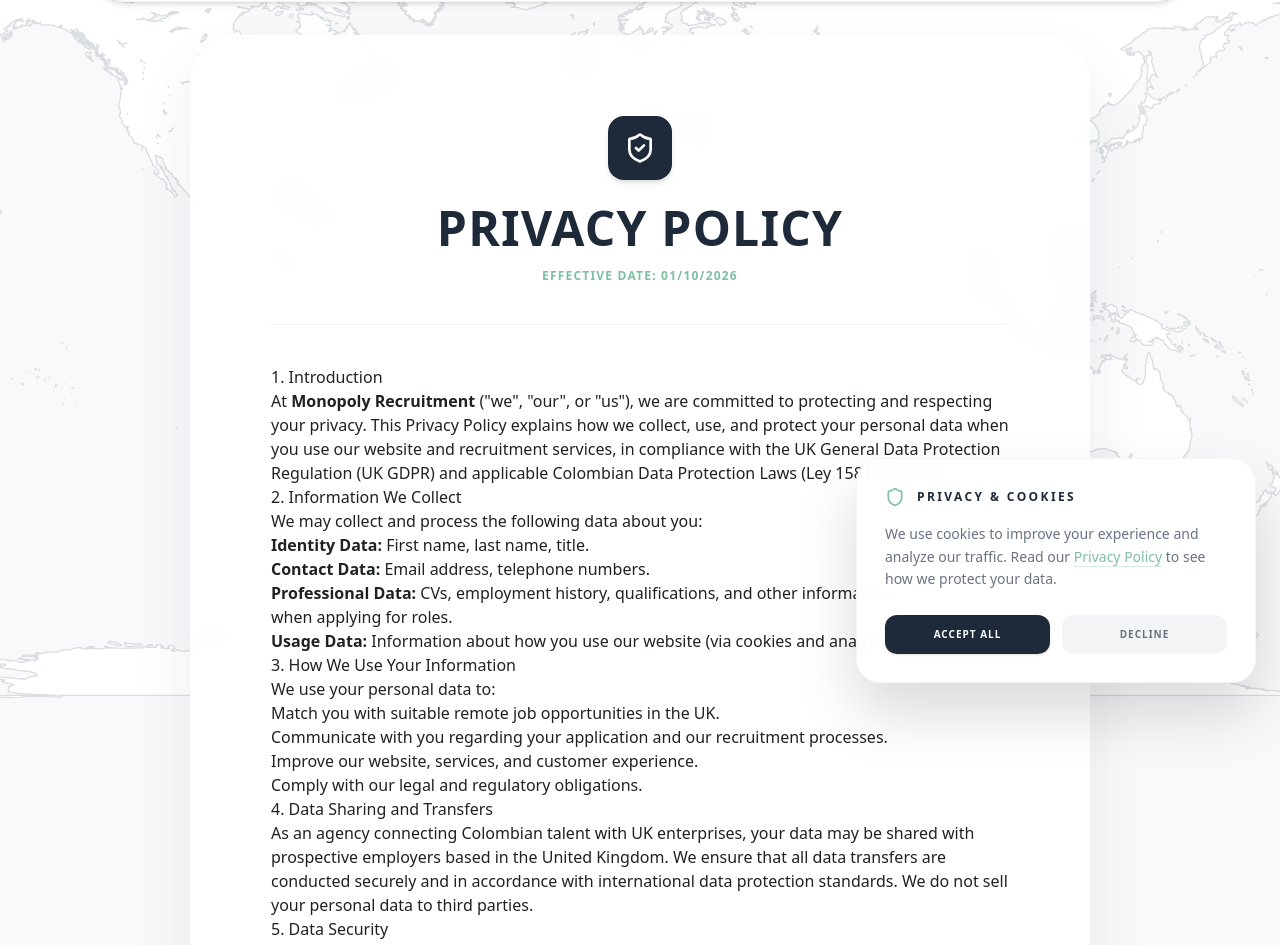
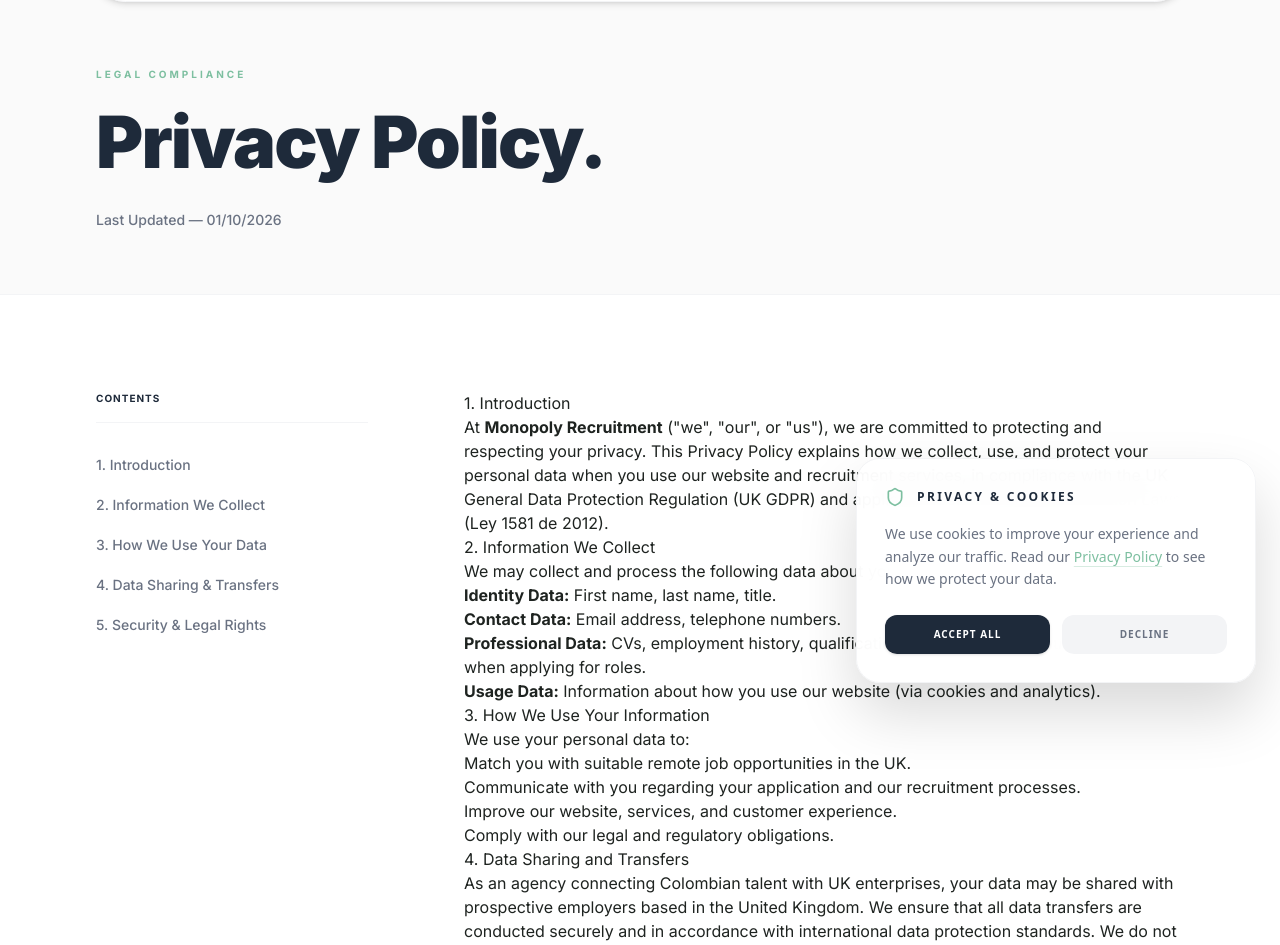
Before and after one commit to dpc2802/Monopoly, a Next.js app: page /privacy-policy in a window 1280 px wide. Shown: the part 93-1038 px from the top of the page. Built offline with nearby package versions, Linux system fonts and the light colour scheme.

Commit message:
style: ultra high-end corporate redesign for legal pages

```diff
--- a/src/app/privacy-policy/page.tsx
+++ b/src/app/privacy-policy/page.tsx
@@ -1,7 +1,5 @@
 import Navbar from "@/components/Navbar";
 import Footer from "@/components/Footer";
-import WorldMapBackground from "@/components/WorldMapBackground";
-import { ShieldCheck } from "lucide-react";
 
 export const metadata = {
   title: "Privacy Policy | Monopoly Recruitment",
@@ -10,35 +8,53 @@
 
 export default function PrivacyPolicy() {
   return (
-    <main className="relative bg-[#F8F9FA] min-h-screen flex flex-col">
+    <main className="bg-white min-h-screen flex flex-col font-sans">
       <Navbar />
 
-      {/* Background Map */}
-      <div className="fixed inset-0 z-0">
-        <WorldMapBackground />
+      {/* Strict, elegant header */}
+      <div className="pt-40 pb-16 px-6 md:px-12 lg:px-24 border-b border-gray-100 bg-[#FAFAFA]">
+        <div className="max-w-[1200px] mx-auto">
+          <p className="text-[10px] font-bold tracking-[0.3em] text-brand-teal uppercase mb-6">Legal Compliance</p>
+          <h1 className="text-4xl md:text-6xl lg:text-7xl font-black text-navy tracking-tight mb-8">Privacy Policy.</h1>
+          <p className="text-sm text-gray-500 font-medium">Last Updated — {new Date().toLocaleDateString('en-GB')}</p>
+        </div>
       </div>
 
-      <div className="flex-1 relative z-10 pt-32 pb-24 px-6 flex justify-center">
-        <div className="w-full max-w-[900px] bg-white/90 backdrop-blur-md rounded-[3rem] shadow-[0_30px_60px_rgba(11,37,69,0.08)] border border-white p-8 md:p-16 lg:p-20">
+      {/* Document Body */}
+      <div className="flex-1 px-6 md:px-12 lg:px-24 py-16 md:py-24">
+        <div className="max-w-[1200px] mx-auto flex flex-col md:flex-row gap-16 lg:gap-24">
 
-          <div className="flex flex-col items-center text-center border-b border-gray-100 pb-10 mb-10">
-            <div className="w-16 h-16 bg-navy text-white rounded-2xl flex items-center justify-center mb-6 shadow-md">
-              <ShieldCheck size={32} />
+          {/* Left Column: Index */}
+          <div className="w-full md:w-1/4 shrink-0 hidden md:block">
+            <div className="sticky top-32">
+              <h3 className="text-[10px] font-bold text-navy uppercase tracking-widest mb-8 border-b border-gray-100 pb-4">Contents</h3>
+              <ul className="space-y-5 text-sm text-gray-500 font-medium">
+                <li><a href="#introduction" className="hover:text-brand-teal transition-colors">1. Introduction</a></li>
+                <li><a href="#information" className="hover:text-brand-teal transition-colors">2. Information We Collect</a></li>
+                <li><a href="#usage" className="hover:text-brand-teal transition-colors">3. How We Use Your Data</a></li>
+                <li><a href="#sharing" className="hover:text-brand-teal transition-colors">4. Data Sharing & Transfers</a></li>
+                <li><a href="#security" className="hover:text-brand-teal transition-colors">5. Security & Legal Rights</a></li>
+              </ul>
             </div>
-            <h1 className="text-3xl md:text-5xl font-black text-navy uppercase tracking-wide mb-4">Privacy Policy</h1>
-            <p className="text-brand-teal font-bold tracking-widest uppercase text-xs">Effective Date: {new Date().toLocaleDateString('en-GB')}</p>
           </div>
 
-          <div className="prose prose-gray max-w-none prose-headings:font-black prose-headings:text-navy prose-h2:text-xl prose-h2:uppercase prose-h2:tracking-wider prose-h2:mt-10 prose-h2:mb-4 prose-p:text-gray-600 prose-p:leading-relaxed prose-li:text-gray-600 prose-a:text-brand-teal prose-a:no-underline hover:prose-a:underline">
+          {/* Right Column: Content */}
+          <div className="w-full md:w-3/4 max-w-[800px]">
+            <div className="prose prose-lg prose-gray max-w-none
+              prose-headings:font-bold prose-headings:text-navy prose-headings:tracking-tight
+              prose-h2:text-2xl prose-h2:mt-16 prose-h2:mb-6 prose-h2:pb-4 prose-h2:border-b prose-h2:border-gray-100
+              prose-p:text-gray-600 prose-p:leading-relaxed prose-p:mb-6 prose-p:text-[15px]
+              prose-li:text-gray-600 prose-li:text-[15px] prose-ul:mb-8
+              prose-a:text-brand-teal prose-a:font-semibold prose-a:no-underline hover:prose-a:underline">
 
-            <h2 className="!mt-0">1. Introduction</h2>
+              <h2 id="introduction" className="!mt-0">1. Introduction</h2>
               <p>
                 At <strong>Monopoly Recruitment</strong> ("we", "our", or "us"), we are committed to protecting and respecting your privacy.
                 This Privacy Policy explains how we collect, use, and protect your personal data when you use our website and recruitment services,
                 in compliance with the UK General Data Protection Regulation (UK GDPR) and applicable Colombian Data Protection Laws (Ley 1581 de 2012).
               </p>
 
-            <h2>2. Information We Collect</h2>
+              <h2 id="information">2. Information We Collect</h2>
               <p>We may collect and process the following data about you:</p>
               <ul>
                 <li><strong>Identity Data:</strong> First name, last name, title.</li>
@@ -47,7 +63,7 @@
                 <li><strong>Usage Data:</strong> Information about how you use our website (via cookies and analytics).</li>
               </ul>
 
-            <h2>3. How We Use Your Information</h2>
+              <h2 id="usage">3. How We Use Your Information</h2>
               <p>We use your personal data to:</p>
               <ul>
                 <li>Match you with suitable remote job opportunities in the UK.</li>
@@ -56,20 +72,18 @@
                 <li>Comply with our legal and regulatory obligations.</li>
               </ul>
 
-            <h2>4. Data Sharing and Transfers</h2>
+              <h2 id="sharing">4. Data Sharing and Transfers</h2>
               <p>
                 As an agency connecting Colombian talent with UK enterprises, your data may be shared with prospective employers based in the United Kingdom.
                 We ensure that all data transfers are conducted securely and in accordance with international data protection standards.
                 We do not sell your personal data to third parties.
               </p>
 
-            <h2>5. Data Security</h2>
+              <h2 id="security">5. Data Security & Legal Rights</h2>
               <p>
                 We have implemented appropriate security measures to prevent your personal data from being accidentally lost, used, or accessed in an unauthorized way, altered, or disclosed.
                 Access to your personal data is limited to those employees, agents, and clients who have a business need to know.
               </p>
-
-            <h2>6. Your Legal Rights</h2>
               <p>Under certain circumstances, you have rights under data protection laws in relation to your personal data, including the right to:</p>
               <ul>
                 <li>Request access to your personal data.</li>
@@ -77,9 +91,8 @@
                 <li>Request erasure of your personal data (the "right to be forgotten").</li>
                 <li>Object to processing of your personal data.</li>
               </ul>
-            <p>If you wish to exercise any of these rights, please contact us.</p>
 
-            <h2>7. Contact Us</h2>
+              <h2 id="contact">6. Contact Us</h2>
               <p>
                 If you have any questions about this Privacy Policy or our privacy practices, please contact us at: <br/>
                 <strong>Email:</strong> <a href="mailto:monopolyrecruitment.talent@gmail.com">monopolyrecruitment.talent@gmail.com</a>
@@ -88,10 +101,9 @@
             </div>
           </div>
         </div>
+      </div>
 
-      <div className="relative z-20">
       <Footer />
-      </div>
     </main>
   );
 }
--- a/src/app/terms-of-service/page.tsx
+++ b/src/app/terms-of-service/page.tsx
@@ -1,7 +1,5 @@
 import Navbar from "@/components/Navbar";
 import Footer from "@/components/Footer";
-import WorldMapBackground from "@/components/WorldMapBackground";
-import { FileText } from "lucide-react";
 
 export const metadata = {
   title: "Terms of Service | Monopoly Recruitment",
@@ -10,41 +8,60 @@
 
 export default function TermsOfService() {
   return (
-    <main className="relative bg-[#F8F9FA] min-h-screen flex flex-col">
+    <main className="bg-white min-h-screen flex flex-col font-sans">
       <Navbar />
 
-      {/* Background Map */}
-      <div className="fixed inset-0 z-0">
-        <WorldMapBackground />
+      {/* Strict, elegant header */}
+      <div className="pt-40 pb-16 px-6 md:px-12 lg:px-24 border-b border-gray-100 bg-[#FAFAFA]">
+        <div className="max-w-[1200px] mx-auto">
+          <p className="text-[10px] font-bold tracking-[0.3em] text-brand-teal uppercase mb-6">Legal Compliance</p>
+          <h1 className="text-4xl md:text-6xl lg:text-7xl font-black text-navy tracking-tight mb-8">Terms of Service.</h1>
+          <p className="text-sm text-gray-500 font-medium">Last Updated — {new Date().toLocaleDateString('en-GB')}</p>
+        </div>
       </div>
 
-      <div className="flex-1 relative z-10 pt-32 pb-24 px-6 flex justify-center">
-        <div className="w-full max-w-[900px] bg-white/90 backdrop-blur-md rounded-[3rem] shadow-[0_30px_60px_rgba(11,37,69,0.08)] border border-white p-8 md:p-16 lg:p-20">
+      {/* Document Body */}
+      <div className="flex-1 px-6 md:px-12 lg:px-24 py-16 md:py-24">
+        <div className="max-w-[1200px] mx-auto flex flex-col md:flex-row gap-16 lg:gap-24">
 
-          <div className="flex flex-col items-center text-center border-b border-gray-100 pb-10 mb-10">
-            <div className="w-16 h-16 bg-navy text-white rounded-2xl flex items-center justify-center mb-6 shadow-md">
-              <FileText size={32} />
+          {/* Left Column: Index */}
+          <div className="w-full md:w-1/4 shrink-0 hidden md:block">
+            <div className="sticky top-32">
+              <h3 className="text-[10px] font-bold text-navy uppercase tracking-widest mb-8 border-b border-gray-100 pb-4">Contents</h3>
+              <ul className="space-y-5 text-sm text-gray-500 font-medium">
+                <li><a href="#agreement" className="hover:text-brand-teal transition-colors">1. Agreement to Terms</a></li>
+                <li><a href="#services" className="hover:text-brand-teal transition-colors">2. Our Services</a></li>
+                <li><a href="#responsibilities" className="hover:text-brand-teal transition-colors">3. Candidate Responsibilities</a></li>
+                <li><a href="#prohibited" className="hover:text-brand-teal transition-colors">4. Prohibited Activities</a></li>
+                <li><a href="#intellectual" className="hover:text-brand-teal transition-colors">5. Intellectual Property</a></li>
+                <li><a href="#liability" className="hover:text-brand-teal transition-colors">6. Limitations of Liability</a></li>
+              </ul>
             </div>
-            <h1 className="text-3xl md:text-5xl font-black text-navy uppercase tracking-wide mb-4">Terms of Service</h1>
-            <p className="text-brand-teal font-bold tracking-widest uppercase text-xs">Effective Date: {new Date().toLocaleDateString('en-GB')}</p>
           </div>
 
-          <div className="prose prose-gray max-w-none prose-headings:font-black prose-headings:text-navy prose-h2:text-xl prose-h2:uppercase prose-h2:tracking-wider prose-h2:mt-10 prose-h2:mb-4 prose-p:text-gray-600 prose-p:leading-relaxed prose-li:text-gray-600 prose-a:text-brand-teal prose-a:no-underline hover:prose-a:underline">
+          {/* Right Column: Content */}
+          <div className="w-full md:w-3/4 max-w-[800px]">
+            <div className="prose prose-lg prose-gray max-w-none
+              prose-headings:font-bold prose-headings:text-navy prose-headings:tracking-tight
+              prose-h2:text-2xl prose-h2:mt-16 prose-h2:mb-6 prose-h2:pb-4 prose-h2:border-b prose-h2:border-gray-100
+              prose-p:text-gray-600 prose-p:leading-relaxed prose-p:mb-6 prose-p:text-[15px]
+              prose-li:text-gray-600 prose-li:text-[15px] prose-ul:mb-8
+              prose-a:text-brand-teal prose-a:font-semibold prose-a:no-underline hover:prose-a:underline">
 
-            <h2 className="!mt-0">1. Agreement to Terms</h2>
+              <h2 id="agreement" className="!mt-0">1. Agreement to Terms</h2>
               <p>
                 These Terms of Service constitute a legally binding agreement made between you, whether personally or on behalf of an entity ("you") and
                 <strong> Monopoly Recruitment</strong> ("we," "us" or "our"), concerning your access to and use of our website and recruitment services.
                 By accessing the site, you agree that you have read, understood, and agree to be bound by all of these Terms of Service.
               </p>
 
-            <h2>2. Our Services</h2>
+              <h2 id="services">2. Our Services</h2>
               <p>
                 Monopoly Recruitment acts as an intermediary, connecting bilingual professionals in Colombia with remote job opportunities in the United Kingdom.
                 We do not guarantee employment, nor do we guarantee the duration or terms of any employment obtained through our introductions.
               </p>
 
-            <h2>3. Candidate Responsibilities</h2>
+              <h2 id="responsibilities">3. Candidate Responsibilities</h2>
               <p>By using our services, you represent and warrant that:</p>
               <ul>
                 <li>All registration and profile information you submit will be true, accurate, current, and complete.</li>
@@ -52,23 +69,23 @@
                 <li>You will not use the site for any illegal or unauthorized purpose.</li>
               </ul>
 
-            <h2>4. Prohibited Activities</h2>
+              <h2 id="prohibited">4. Prohibited Activities</h2>
               <p>
                 You may not access or use the site for any purpose other than that for which we make the site available.
                 The site may not be used in connection with any commercial endeavors except those that are specifically endorsed or approved by us.
               </p>
 
-            <h2>5. Intellectual Property Rights</h2>
+              <h2 id="intellectual">5. Intellectual Property Rights</h2>
               <p>
                 Unless otherwise indicated, the site is our proprietary property and all source code, databases, functionality, software, website designs, audio, video, text, photographs, and graphics on the site (collectively, the "Content") and the trademarks, service marks, and logos contained therein are owned or controlled by us or licensed to us.
               </p>
 
-            <h2>6. Limitations of Liability</h2>
+              <h2 id="liability">6. Limitations of Liability</h2>
               <p>
                 In no event will we or our directors, employees, or agents be liable to you or any third party for any direct, indirect, consequential, exemplary, incidental, special, or punitive damages, including lost profit, lost revenue, loss of data, or other damages arising from your use of the site or our recruitment services.
               </p>
 
-            <h2>7. Contact Us</h2>
+              <h2 id="contact">7. Contact Us</h2>
               <p>
                 In order to resolve a complaint regarding the Site or to receive further information regarding use of the Site, please contact us at: <br/>
                 <strong>Email:</strong> <a href="mailto:monopolyrecruitment.talent@gmail.com">monopolyrecruitment.talent@gmail.com</a>
@@ -77,10 +94,9 @@
             </div>
           </div>
         </div>
+      </div>
 
-      <div className="relative z-20">
       <Footer />
-      </div>
     </main>
   );
 }
```
Lines whose indentation alone changed are shown as unchanged.
